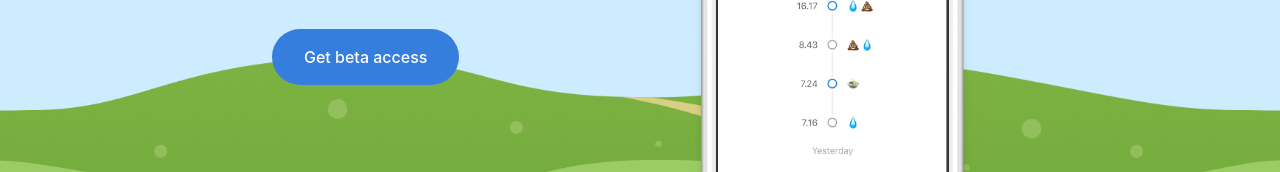
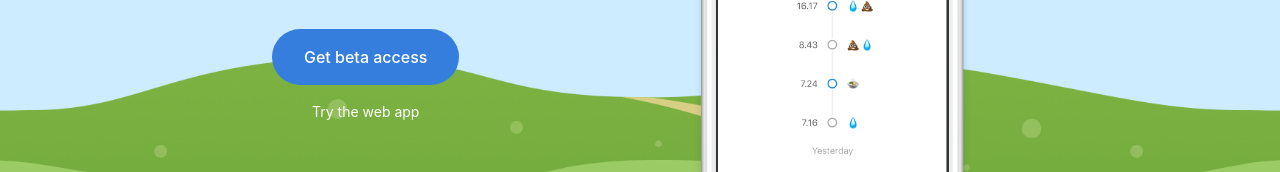
Before and after one commit to mlindholm/dookie-server, a plain HTML site: page public/index.html in a window 1280 px wide. Shown: the part 289-461 px from the top of the page. Drawn offline with nearby package versions, Linux system fonts and the light colour scheme.

Commit message:
Add link to web app on marketing page

```diff
--- a/public/index.html
+++ b/public/index.html
@@ -27,7 +27,10 @@
           <h1 class="dib v-mid f2 ma1 near-black">Dookie</h1>
           <h2 class="f4 mb3 mt4 lh-solid near-black">Habit tracking for your pet</h2>
           <p class="mv3">Keep track of your pet’s eating &amp; walking habits and share them with other family members. Available for iOS.</p>
-                <a class="link dib fw5 bg-blue bg-animate hover-bg-dark-gray white ph4 pv3 br-pill pointer mv3" href="https://getdookie.herokuapp.com/">Get beta access</a>
+          <div class="dib tc">
+            <a class="link dib fw5 bg-animate bg-blue hover-bg-dark-blue white ph4 pv3 br-pill mv3" href="https://getdookie.herokuapp.com/">Get beta access</a>
+            <a class="dn db-l f6 link dim white" href="https://dookie.me/app/">Try the web app</a>
+          </div>
         </div>
         <div class="w-50-ns fl-ns tc ph3 h-auto-ns h5">
           <img src="img/device.png" width="280">
```
Also changed, not shown: public/app/index.html (line endings or trailing spaces). Lines whose indentation alone changed are shown as unchanged.
